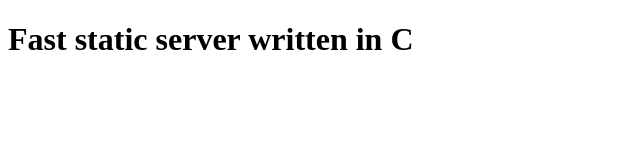
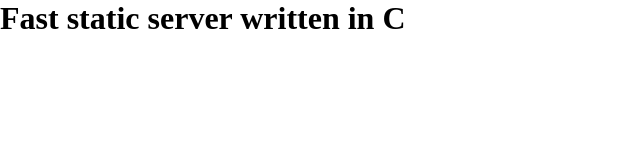
Before and after one commit to nktauserum/fastserver, a plain HTML site: page static/index.html in a window 1280 px wide. Shown: the whole page, without its empty margins (0-640 px from the left). Drawn offline with Linux system fonts and the light colour scheme.

Commit message:
feat: styling

```diff
--- a/static/index.html
+++ b/static/index.html
@@ -4,6 +4,7 @@
     <meta charset="UTF-8">
     <meta name="viewport" content="width=device-width, initial-scale=1.0">
     <title>FastServer</title>
+    <link rel="stylesheet" href="/static/style/main.css">
 </head>
 <body>
     <h1>Fast static server written in C</h1>
--- /dev/null
+++ b/static/style/main.css
@@ -0,0 +1,5 @@
+* {
+    margin: 0;
+    padding: 0;
+    box-sizing: border-box;
+}
```
